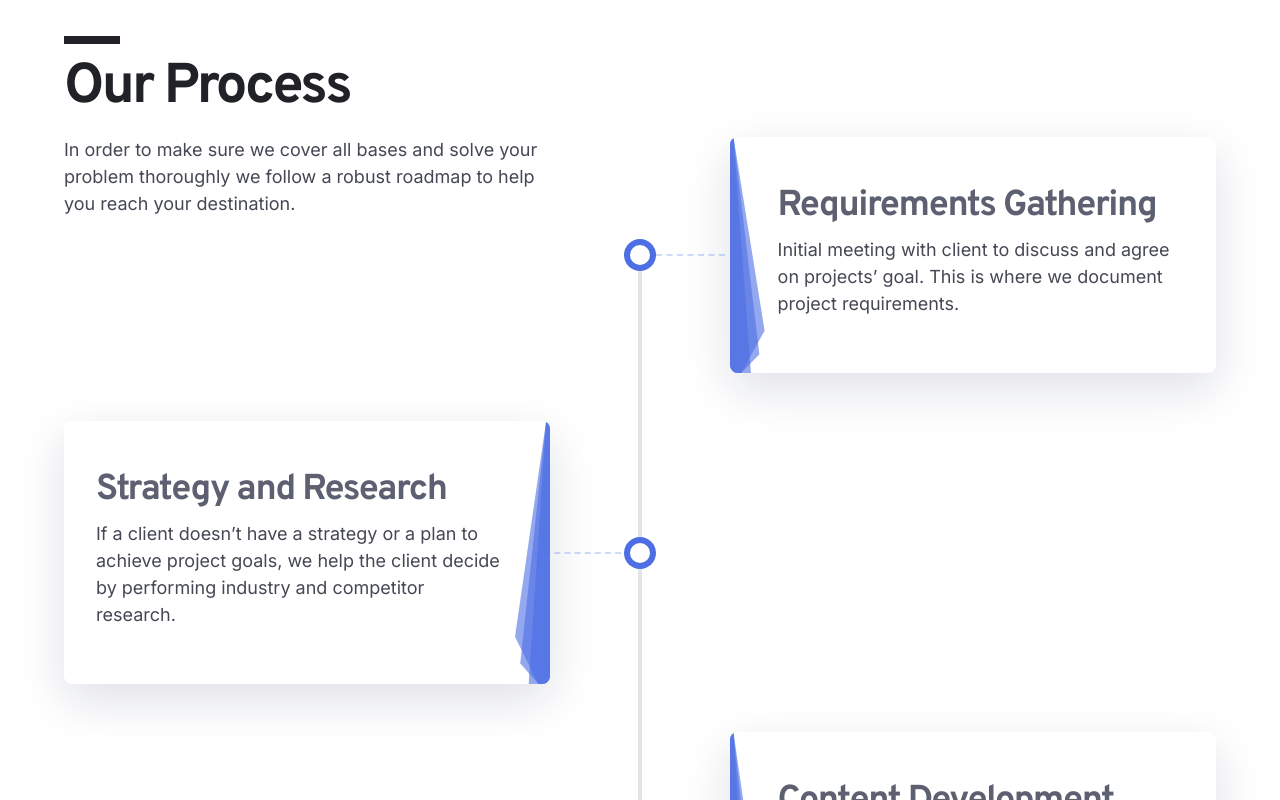
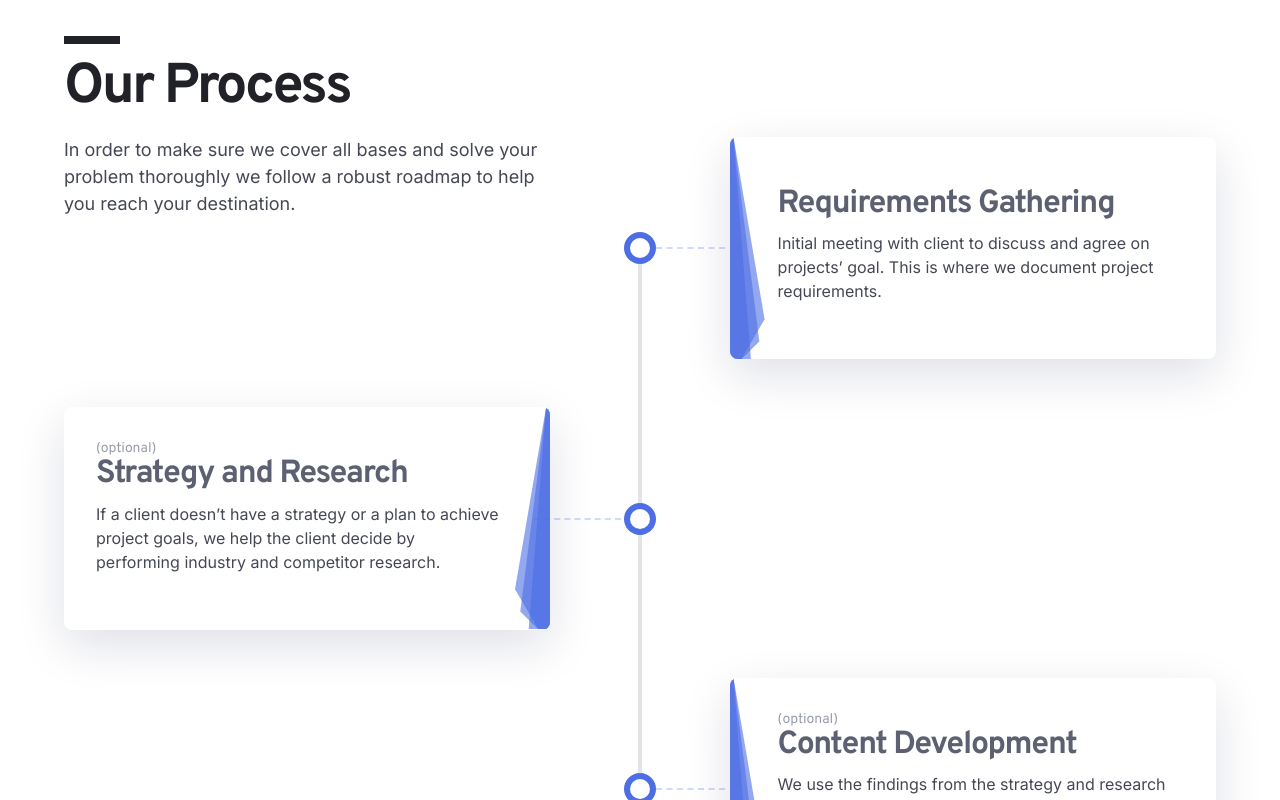
Before and after one commit to AmmDuncan/dev-in-details, a Next.js app: page / in a window 1280 px wide. Shown: the part 1740-2540 px from the top of the page. Built offline with nearby package versions, Linux system fonts and the light colour scheme.

Commit message:
added optional to our process cards

```diff
--- a/components/OurProcess/Card.js
+++ b/components/OurProcess/Card.js
@@ -1,11 +1,11 @@
 import React from "react";
 import { CardRoot } from "./styles";
 
-const Card = ({ title, body }) => {
+const Card = ({ title, body, optional }) => {
   return (
     <CardRoot>
       <div className="bg" aria-hidden="true" />
-      <h3>{title}</h3>
+      <h3 className={optional ? "optional" : ""}>{title}</h3>
       <p>{body}</p>
     </CardRoot>
   );
--- a/components/OurProcess/OurProcess.js
+++ b/components/OurProcess/OurProcess.js
@@ -21,7 +21,7 @@ const OurProcess = () => {
             <div className="step" key={data.title}>
               <Bullet />
               <LineLink />
-              <Card title={data.title} body={data.body} />
+              <Card title={data.title} body={data.body} optional={data.optional} />
             </div>
           ))}
         </Steps>
--- a/components/OurProcess/data.json
+++ b/components/OurProcess/data.json
@@ -5,11 +5,13 @@
   },
   {
     "title": "Strategy and Research",
-    "body": "If a client doesn’t have a strategy or a plan to achieve project goals, we help the client decide by performing industry and competitor research."
+    "body": "If a client doesn’t have a strategy or a plan to achieve project goals, we help the client decide by performing industry and competitor research.",
+    "optional": true
   },
   {
     "title": "Content Development",
-    "body":  "We use the findings from the strategy and research stage to develop a content plan and structure that will help clients achieve their goal."
+    "body":  "We use the findings from the strategy and research stage to develop a content plan and structure that will help clients achieve their goal.",
+    "optional": true
   },
   {
     "title": "Website Development",
--- a/components/OurProcess/styles.js
+++ b/components/OurProcess/styles.js
@@ -80,6 +80,23 @@ export const CardRoot = styled.article`
 
   p {
     margin: 8px 0;
+    font-size: ${fontSize("body")};
+  }
+
+  h3 {
+    position: relative;
+    &.optional {
+      :before {
+        ${absolutePosition};
+        content: "(optional)";
+        left: 0;
+        top: -14px;
+        letter-spacing: 0;
+        font-size: ${fontSize("bodyS")};
+        color: ${grey(400)};
+        font-weight: 400;
+      }
+    }
   }
 `;
 
--- a/theme/ThemeProvider.js
+++ b/theme/ThemeProvider.js
@@ -7,7 +7,7 @@ const globalTheme = {
       display: "64px",
       heading1: "56px",
       heading2: "48px",
-      heading3: "36px",
+      heading3: "32px",
       subheading: "22px",
       bodyL: "20px",
       bodyM: "18px",
```
